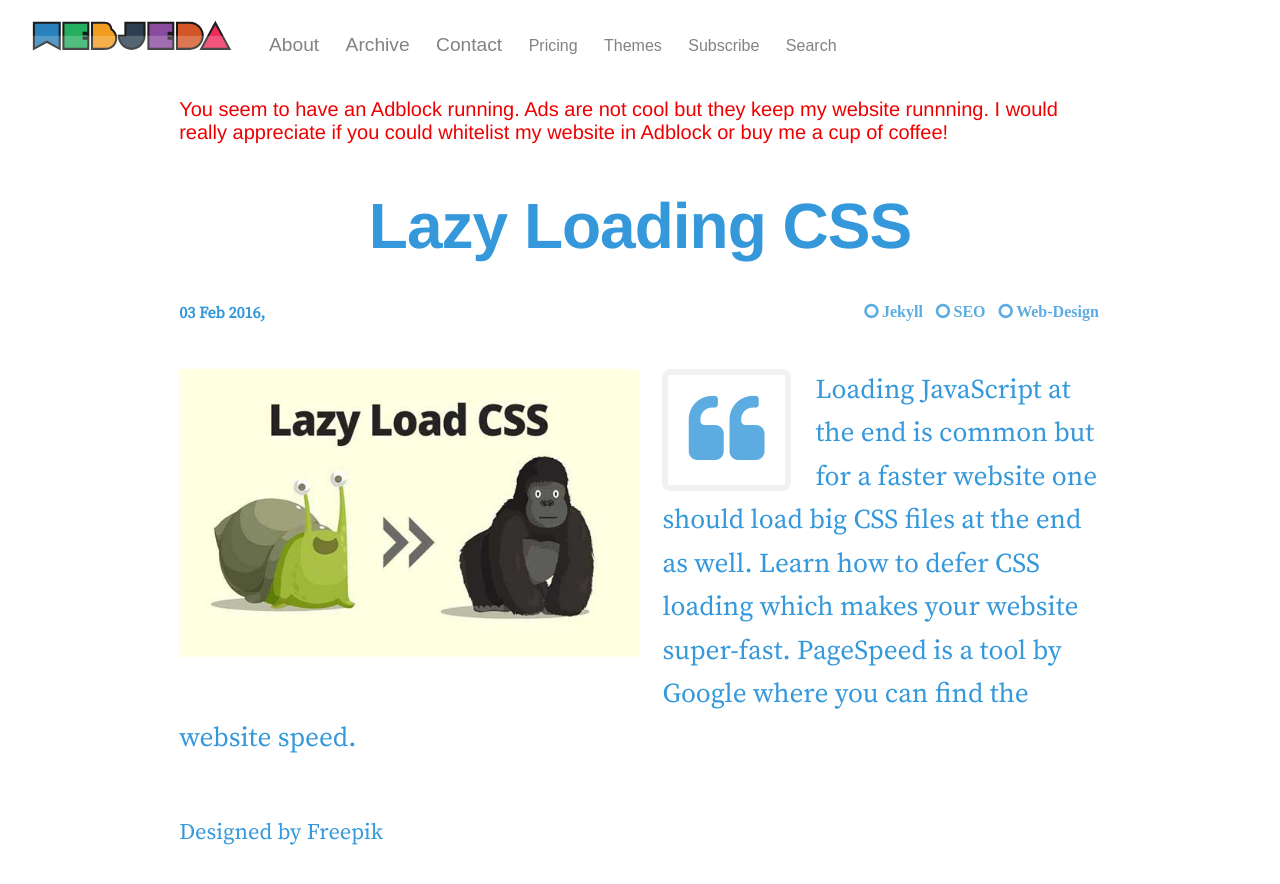
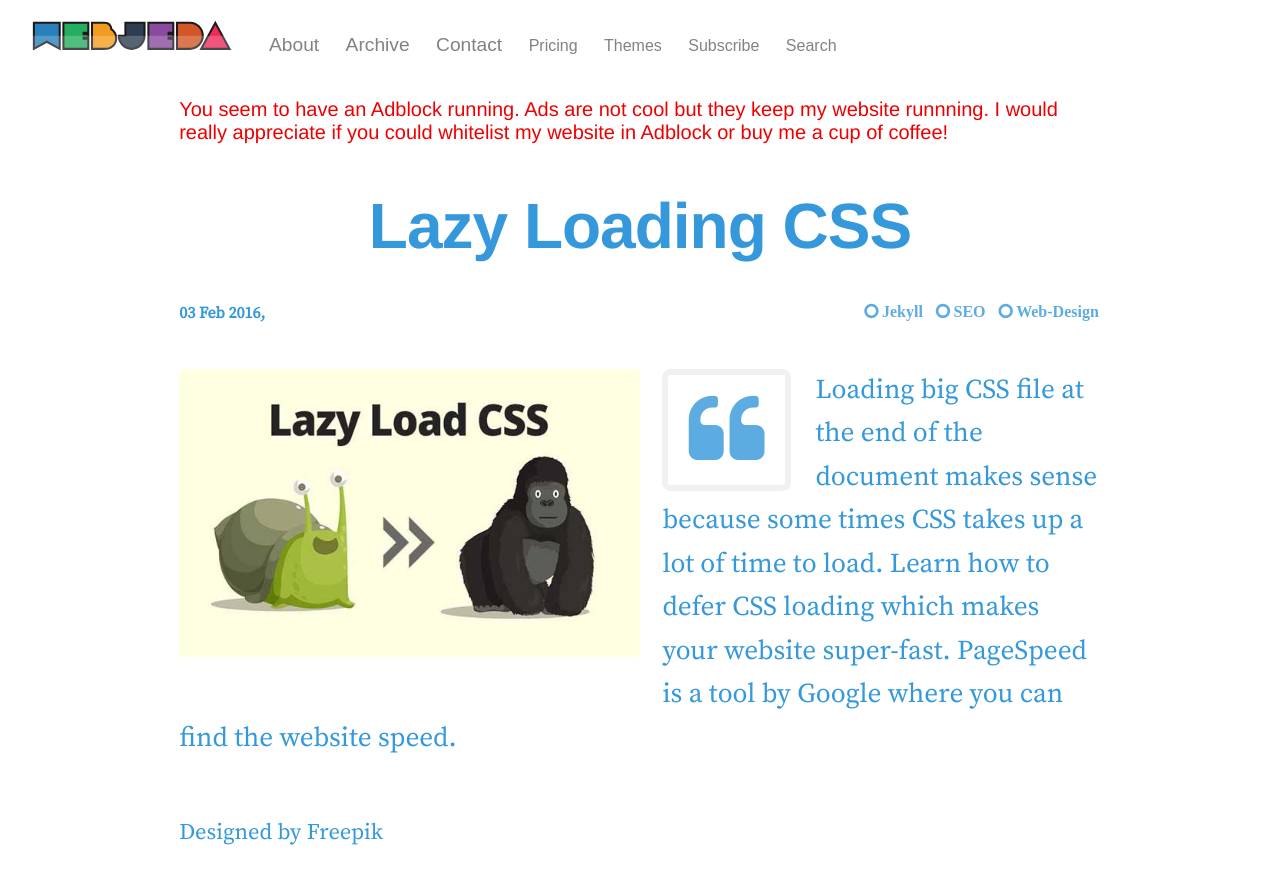
Before and after one commit to gaganmaheshwari/blog-webjeda, a Jekyll site: the page built from _posts/2016-02-03-lazy-loading-large-css-to-speed-up-website.md, in a window 1280 px wide and 900 px high. Shown: the top 884 px of the window. Built offline with Jekyll 4.4.1, drawn with Linux system fonts in a browser that asks for light colours; comment, search, counter and statistics services are not loaded.

Commit message:
no message

```diff
--- a/_posts/2016-02-03-lazy-loading-large-css-to-speed-up-website.md
+++ b/_posts/2016-02-03-lazy-loading-large-css-to-speed-up-website.md
@@ -1,6 +1,6 @@
 ---
 title: Lazy Loading CSS
-desc: Loading JavaScript at the end is common but for a faster website one should load big CSS files at the end as well. Learn how to defer CSS loading which makes your website super-fast. PageSpeed is a tool by Google where you can find the website speed.
+desc: Loading big CSS file at the end of the document makes sense because some times CSS takes up a lot of time to load. Learn how to defer CSS loading which makes your website super-fast. PageSpeed is a tool by Google where you can find the website speed.
 keywords: defer css, lazy load css, load css at the end
 author: sharathdt
 tags: Jekyll SEO Web-Design
```
